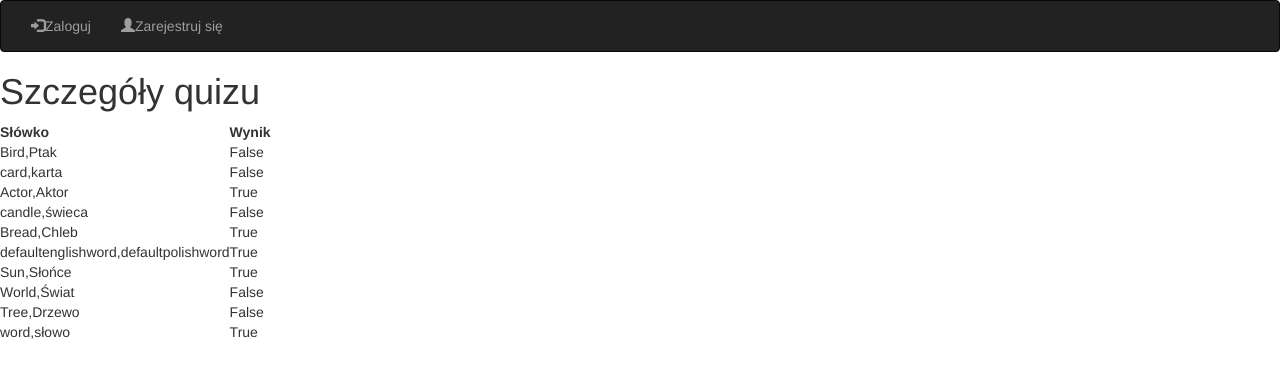
After one commit to zpmexx/EnglishCards, a Django app: page /quiz/143/ in a window 1280 px wide. The commit adds this page. Shown: the top 378 px of the page. Run offline with Django 4.2, Linux system fonts and the light colour scheme; data comes from the database, SQL or seed files in the repository; some libraries are stand-ins or nearby versions.

Commit message:
Quiz i historia quizu
Quiz i historia quizu

```diff
--- a/englishcards/englishcards/urls.py
+++ b/englishcards/englishcards/urls.py
@@ -32,5 +32,8 @@ urlpatterns = [
     path('nauka/', words_views.selectLevel, name = 'selectLevel'),
     path('nauka/<slug:slug>/', words_views.learnByLevel, name = 'learnByLevel'),
     path('znajdz/', words_views.findCard, name = 'findCard'),
+    path('twoje_quizy/', words_views.quizHistory, name = 'quizHistory'),
+    path('quiz/<int:quiz_id>/', words_views.quizDetails, name='quizDetails'),
+
 
 ]+ static(settings.MEDIA_URL, document_root=settings.MEDIA_ROOT)
--- a/englishcards/words/admin.py
+++ b/englishcards/words/admin.py
@@ -13,15 +13,15 @@ class MemoryCardAdmin(admin.ModelAdmin):
     )
 
 class QuizElementAdmin(admin.ModelAdmin):
-    list_display = ['memoryCard','wasCorrect','quiz']
-    search_fields = ['memoryCard','wasCorrect','quiz']
+    list_display = ['card','wasCorrect','quiz']
+    search_fields = ['card','wasCorrect','quiz']
 
 class QuizAdmin(admin.ModelAdmin):
     list_display = ['user']
     search_fields = ['user']
 
 class FavoriteUserCardsAdmin(admin.ModelAdmin):
-    list_display = ['user','card','get_wordlLevel']
+    list_display = ['user','card','get_wordlLevel', 'id', 'score']
 
     def get_wordlLevel(self, obj):
         return obj.card.get_wordLevel_display()
--- a/englishcards/words/forms.py
+++ b/englishcards/words/forms.py
@@ -12,4 +12,4 @@ class AddQuizForm(ModelForm):
 
     class Meta:
         model = QuizElement
-        fields = ['memoryCard']
+        fields = ['card']
--- a/englishcards/words/models.py
+++ b/englishcards/words/models.py
@@ -39,9 +39,10 @@ class MemoryCard(models.Model):
 class FavoriteUserCards(models.Model):
     user = models.ForeignKey(User, verbose_name="Użytkownik",on_delete=models.CASCADE)
     card = models.ForeignKey(MemoryCard, verbose_name="Karta",on_delete=models.CASCADE)
+    score = models.IntegerField(blank=True, null=True, default = 0)
 
     def __str__(self):
-        return str(f'{self.user.username},{self.card.englishName},{self.card.polishName}')
+        return str(f'{self.user.username},{self.card.englishName},{self.card.polishName},{self.score}')
 
     class Meta:
         verbose_name = "Ulubiona karta"
@@ -50,12 +51,14 @@ class FavoriteUserCards(models.Model):
 
 class Quiz(models.Model):
     user = models.ForeignKey(User,on_delete=models.CASCADE)
+    points = models.IntegerField(blank=True, null=True, default = 0)
+    date = models.DateTimeField(blank=True, null=True)
 
 
 
 
 class QuizElement(models.Model):
-    memoryCard = models.ForeignKey(FavoriteUserCards, on_delete=models.CASCADE)
+    card = models.ForeignKey(FavoriteUserCards, on_delete=models.CASCADE)
     wasCorrect = models.BooleanField(verbose_name="Poprawność odpowiedzi", blank=True, null=True, default = False)
     quiz = models.ForeignKey(Quiz, on_delete=models.CASCADE)
     order = models.IntegerField(blank=True, null=True, default = 0)
--- /dev/null
+++ b/englishcards/words/templates/words/quizDetails.html
@@ -0,0 +1,16 @@
+{% load crispy_forms_tags %}
+<!doctype html>
+{% include 'navbar.html' %}
+    <h1>Szczegóły quizu</h1>
+    <table>
+        <tr>
+            <th>Słówko</th>
+            <th>Wynik</th>
+        </tr>
+        {% for quiz_element in quiz_elements %}
+            <tr>
+                <td>{{ quiz_element.card.card }}</td>
+                <td>{{ quiz_element.wasCorrect }}</td>
+            </tr>
+        {% endfor %}
+    </table>
--- a/englishcards/words/views.py
+++ b/englishcards/words/views.py
@@ -8,11 +8,14 @@ import random
 from django.urls import reverse
 from logins.views import home
 from django.db.models import Q
+import json
+import datetime
 
 @login_required
 def addWordPage(request):
     form = AddMemoryCardForm()
     if request.method == 'POST':
+
         form = AddMemoryCardForm(request.POST)
         if form.is_valid():
             if request.user.is_staff:
@@ -31,39 +34,90 @@ def addWordPage(request):
 @login_required
 def addQuizPage(request):
     if request.method == 'POST':
-        iterator = int(request.POST.get('iterator'))
 
-        if iterator < 2:
-            iterator = iterator +1
-            quiz_element_obj= list(QuizElement.objects.filter(order = iterator))
-            card = quiz_element_obj[0].memoryCard
-            all_cards = list(FavoriteUserCards.objects.all())
+        card_id, iterator, quiz_id = json.loads(request.POST.get('answer_button'))
+        iterator = int(iterator)
+        quiz = Quiz.objects.filter(id = quiz_id)
+        answer_card = list(QuizElement.objects.filter(order = iterator, quiz = quiz[0]))
+        print(answer_card)
+        if int(answer_card[0].card.id) == int(card_id):
+            print("correct")
+            answer_card[0].wasCorrect = True
+            answer_card[0].card.score = answer_card[0].card.score +1
+            answer_card[0].card.save()
+            answer_card[0].save()
+        else:
+            print("not correct")
+            answer_card[0].wasCorrect = False
+            answer_card[0].card.score = answer_card[0].card.score - 1
+            answer_card[0].card.save()
+            answer_card[0].save()
+        if iterator < 9:
+            iterator= iterator+1
+            next_card= list(QuizElement.objects.filter(order = iterator, quiz = quiz[0]))
+            card = next_card[0].card
+            all_cards = list(FavoriteUserCards.objects.all().exclude(card=card.card))
             four_cards = [all_cards[0], all_cards[1], all_cards[2], card]
             random.shuffle(four_cards)
-            context = {'four_cards':four_cards, 'iterator':iterator}
+            context = {'four_cards':four_cards, 'iterator':iterator, 'card':card, 'quiz_id':quiz_id}
             return render(request, 'words/addQuiz.html', context)
         else:
-            return home(request)
+            result = list(QuizElement.objects.filter(quiz = quiz[0]))
+            points = QuizElement.objects.filter(quiz = quiz[0], wasCorrect = True).count()
+            quiz_obj = quiz[0]
+            quiz_obj.points = points
+            quiz_obj.date = datetime.datetime.now()
+            quiz_obj.save()
+            context = {'cards':result, 'points':points}
+            return render(request, 'words/resultQuiz.html', context)
+    if request.method == 'GET':
+        quiz_obj = Quiz(user = request.user)
+        quiz_obj.save()
+        quiz_id = quiz_obj.pk
+        print(quiz_id)
+        all_cards = list(FavoriteUserCards.objects.all().order_by('score'))
+        cards_to_learn = []
+        print(all_cards)
+        for i in range(5):
+            card_to_learn = all_cards[0]
+            index = all_cards.index(card_to_learn)
+            all_cards.pop(index)
+            cards_to_learn.append(card_to_learn)
+            quiz_element_obj = QuizElement(card= cards_to_learn[i], quiz = quiz_obj, order = i)
+            quiz_element_obj.save()
 
-    if request.method == 'GET':
-        current_user = request.user
-        quiz_obj = Quiz(user = current_user)
-        quiz_obj.save()
-        all_cards = list(FavoriteUserCards.objects.all())
-        cards_to_learn = []
-        for i in range(3):
+        for i in range(5):
             card_to_learn = random.choice(all_cards)
             index = all_cards.index(card_to_learn)
             all_cards.pop(index)
             cards_to_learn.append(card_to_learn)
-            quiz_element_obj = QuizElement(memoryCard = cards_to_learn[i], quiz = quiz_obj, order = i)
+            quiz_element_obj = QuizElement(card= cards_to_learn[i+5], quiz = quiz_obj, order = i+5)
             quiz_element_obj.save()
+        print(cards_to_learn)
         card = cards_to_learn[0]
-        all_cards = list(FavoriteUserCards.objects.all())
+        all_cards = list(FavoriteUserCards.objects.all().exclude(card=card.card))
         four_cards = [all_cards[0], all_cards[1], all_cards[2], card]
         random.shuffle(four_cards)
-        context = {'four_cards':four_cards, 'iterator':0}
+        context = {'four_cards':four_cards, 'iterator':0,  'card':card , 'quiz_id':quiz_id}
         return render(request, 'words/addQuiz.html', context)
+
+@login_required
+def quizHistory(request):
+    if request.method == 'POST':
+        pass
+    if request.method == 'GET':
+        quizzes = Quiz.objects.filter(user=request.user)
+        context = {'quizzes':quizzes}
+        return render(request, 'words/quizHistory.html', context)
+
+def quizDetails(request, quiz_id):
+    if request.method == 'POST':
+        pass
+    if request.method == 'GET':
+        quiz = Quiz.objects.get(id=quiz_id)
+        quiz_elements = QuizElement.objects.filter(quiz=quiz).order_by('order')
+        context = {'quiz': quiz, 'quiz_elements': quiz_elements}
+        return render(request, 'words/quizDetails.html', context)
 
 
 def selectLevel(request):
```
Also changed, not shown: englishcards/words/templates/words/addQuiz.html (+9 -21 lines), englishcards/words/templates/words/quizHistory.html (added, +34 -0 lines), englishcards/words/templates/words/resultQuiz.html (added, +19 -0 lines), englishcards/db.sqlite3, englishcards/words/migrations/0009_rename_memorycard_quizelement_card.py (added), englishcards/words/migrations/0010_favoriteusercards_score.py (added), englishcards/words/migrations/0011_quiz_points.py (added), englishcards/words/migrations/0012_quiz_date.py (added).
